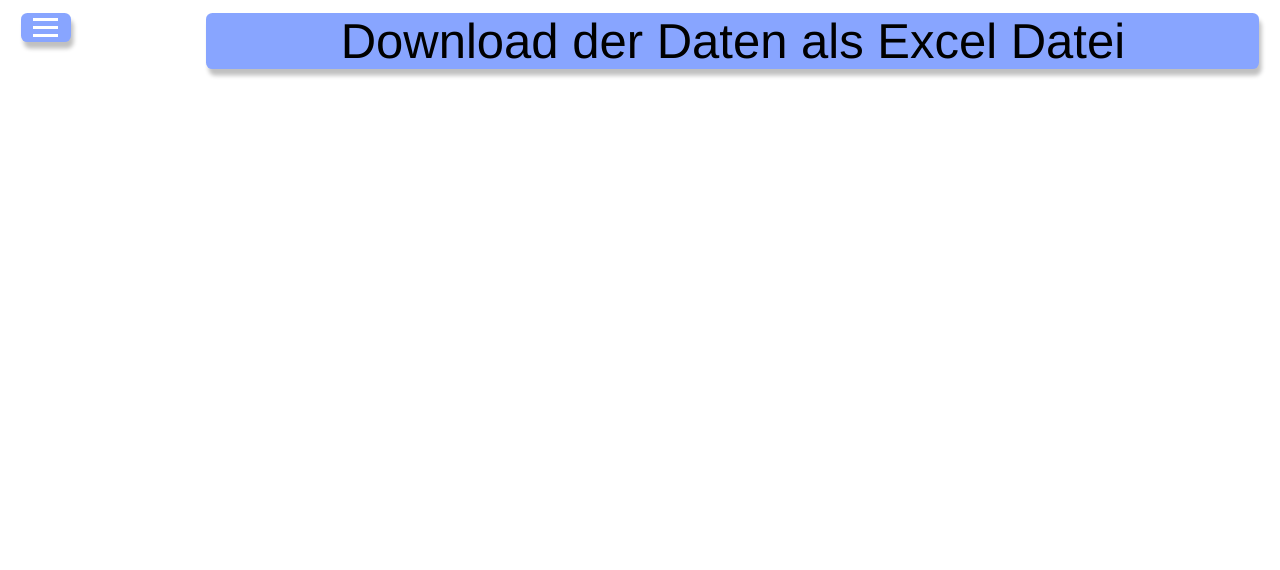
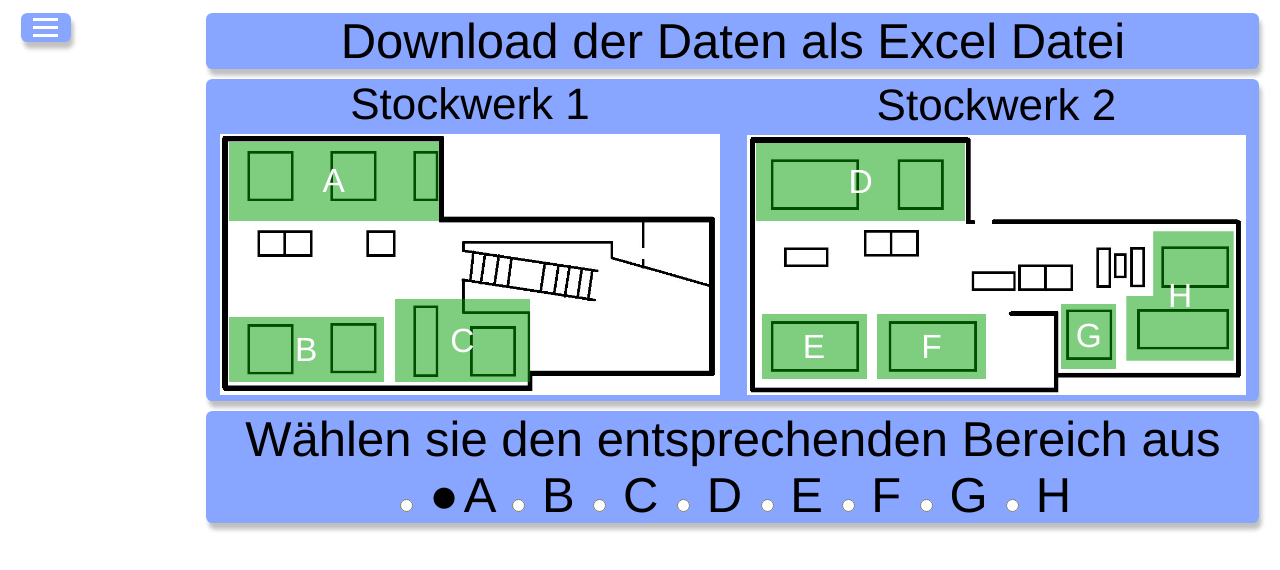
Before and after one commit to Ni-o-iN/MEP-abbvie, a Flask app: page /downlaod in a window 1280 px wide. Shown: the top 570 px of the page. Run offline with Flask 3, Linux system fonts and the light colour scheme.

Commit message:
download Seite weiter gemacht

```diff
--- a/static/style.css
+++ b/static/style.css
@@ -625,6 +625,30 @@ input[type=submit] {
   display: flex;
 }
 
+
+
+/*DOWNLOAD*/
+.overview-download {
+  width: 100%;
+  margin-top: 1%;
+  margin-bottom: 1%;
+  background-color: rgb(136, 165, 255);
+  border-radius: 0.5vw;
+  font-size: calc(32px + (32 - 16) * ((100vw - 320px) / (1600 - 320)));
+  box-shadow: 0.2vw 0.5vw 0.37vw silver;
+}
+
+.floor-download {
+  width: 90%;
+  padding: 2%;
+}
+
+.custom-radio {
+  transform: scale(1.5); /* Ändere den Wert, um die Größe des Symbols anzupassen */
+  margin-right: 5px; /* Optional: Füge einen Abstand zwischen Symbol und Text hinzu */
+}
+
+
 /*INFO*/
 #infoButton {
   border-radius: 50%;
--- a/templates/Deutsch/download.html
+++ b/templates/Deutsch/download.html
@@ -35,14 +35,17 @@
                 </p>
                 <div class="language-container">
                     <div>
-                        <img src="{{url_for('static', filename='bilder/deutschland-flagge.jpg')}}" alt="Deutschland Flagge">
+                        <img src="{{url_for('static', filename='bilder/deutschland-flagge.jpg')}}"
+                            alt="Deutschland Flagge">
                     </div>
                     <div class="all-languages">
                         <a href="{{url_for('index')}}">
-                            <img src="{{url_for('static', filename='bilder/deutschland-flagge.jpg')}}" alt="Deutschland Flagge">
+                            <img src="{{url_for('static', filename='bilder/deutschland-flagge.jpg')}}"
+                                alt="Deutschland Flagge">
                         </a>
                         <a href="{{url_for('overview')}}" id="english_page">
-                            <img src="{{url_for('static', filename='bilder/englische-flagge.jpg')}}" alt="englische Flagge">
+                            <img src="{{url_for('static', filename='bilder/englische-flagge.jpg')}}"
+                                alt="englische Flagge">
                         </a>
                     </div>
                 </div>
@@ -59,9 +62,11 @@
                         <img class="menu-icon" src="{{url_for('static', filename='bilder/Monat.jpg')}}">
                     </a>
                     <div class="language-container" onmouseover="showOtherFlag()" onmouseout="hideOtherFlag()">
-                        <img src="{{url_for('static', filename='bilder/deutschland-flagge.jpg')}}" alt="Deutschland Flagge" class="current-language">
+                        <img src="{{url_for('static', filename='bilder/deutschland-flagge.jpg')}}"
+                            alt="Deutschland Flagge" class="current-language">
                         <a href="{{url_for('overview')}}">
-                            <img src="{{url_for('static', filename='bilder/englische-flagge.jpg')}}" alt="englische Flagge" class="other-language">
+                            <img src="{{url_for('static', filename='bilder/englische-flagge.jpg')}}"
+                                alt="englische Flagge" class="other-language">
                         </a>
                     </div>
                 </div>
@@ -71,6 +76,57 @@
             <div class="settings-headline">
                 Download der Daten als Excel Datei
             </div>
+            <div class="overview-download">
+                <div class="row">
+                    <div class="col">
+                        <div class="mittig-floor1">
+                            <span class="floor-name">Stockwerk 1</span>
+                        </div>
+                        <div class="floor1-overview">
+                            <img src="{{url_for('static', filename='bilder/Stockwerk1selber.jpg')}}"
+                                class="responsiv-floor" alt="stockwerk1">
+                            <span id="area-a">A</span>
+                            <span id="area-b">B</span>
+                            <span id="area-c">C</span>
+                        </div>
+                    </div>
+                    <div class="col">
+                        <div class="mittig-floor2">
+                            <span class="floor-name">Stockwerk 2</span>
+                        </div>
+                        <div class="floor2-overview">
+                            <img src="{{url_for('static', filename='bilder/Stockwerk2selber.jpg')}}"
+                                class="responsiv-floor" alt="Stockwerkplan 2">
+                            <span id="area-d">D</span>
+                            <span id="area-e">E</span>
+                            <span id="area-f">F</span>
+                            <span id="area-g">G</span>
+                            <span id="area-h">H</span>
+                        </div>
+                    </div>
+                </div>
+            </div>
+            <div class="settings-headline">
+                Wählen sie den entsprechenden Bereich aus
+                <div>
+                    <input type="radio" id="a-download" name="Zahlmethode" value="Mastercard">
+                    <label for="mc"><span class="custom-radio">&#9679;</span>A</label>
+                    <input type="radio" id="b-dowload" name="Zahlmethode" value="Visa">
+                    <label for="vi">B</label>
+                    <input type="radio" id="c-download" name="Zahlmethode" value="AmericanExpress">
+                    <label for="ae">C</label>
+                    <input type="radio" id="d-download" name="Zahlmethode" value="Mastercard">
+                    <label for="mc">D</label>
+                    <input type="radio" id="e-download" name="Zahlmethode" value="Visa">
+                    <label for="vi">E</label>
+                    <input type="radio" id="f-download" name="Zahlmethode" value="AmericanExpress">
+                    <label for="ae">F</label>
+                    <input type="radio" id="g-download" name="Zahlmethode" value="Mastercard">
+                    <label for="mc">G</label>
+                    <input type="radio" id="h-download" name="Zahlmethode" value="Mastercard">
+                    <label for="mc">H</label>
+                </div>
+            </div>
         </div>
     </div>
 
```
